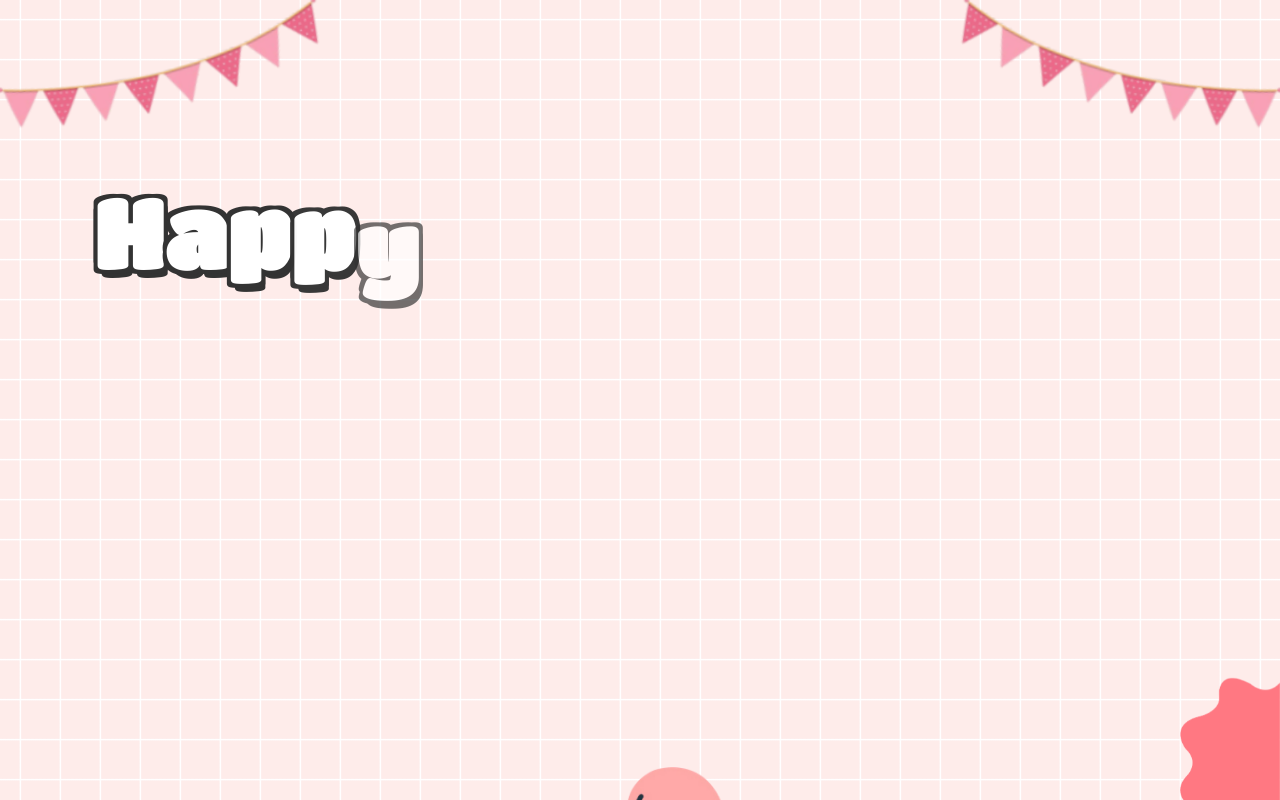
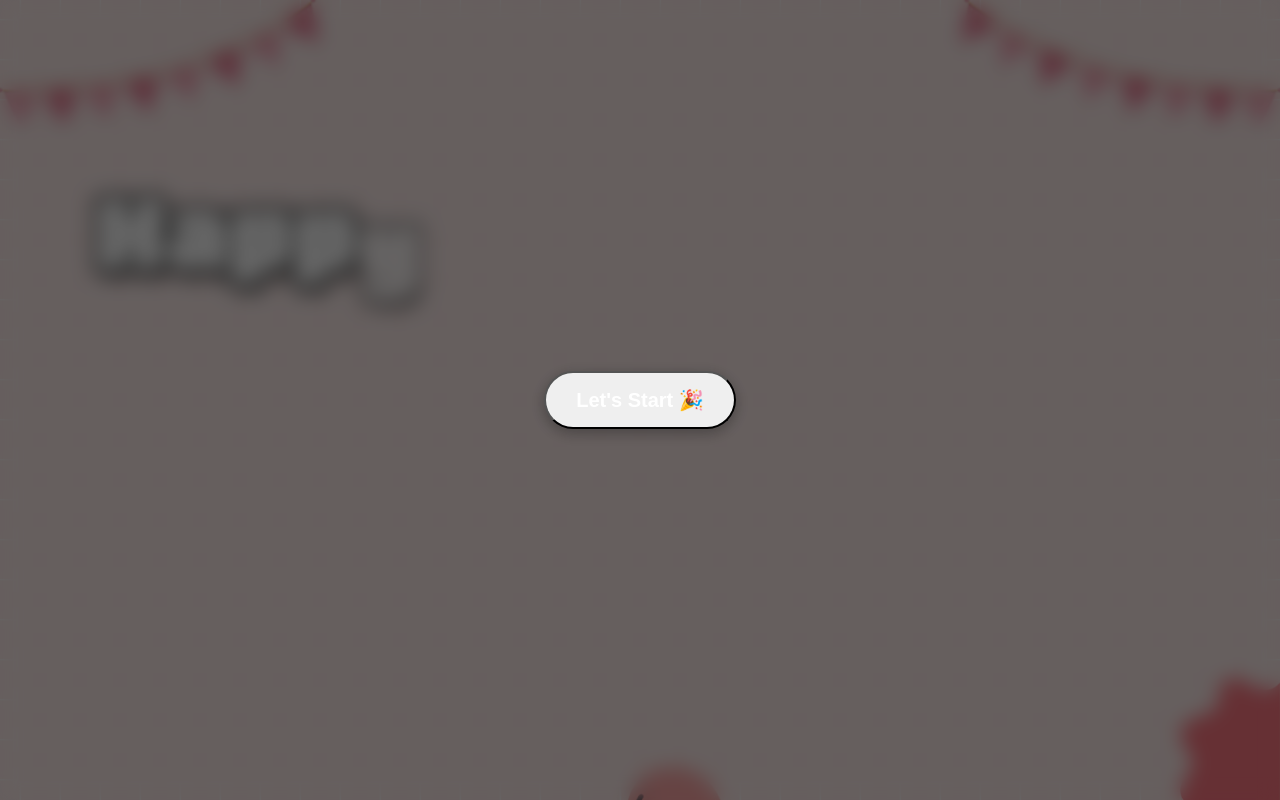
Before and after one commit to deepanshu-ku-17/birthday-website, a plain HTML site: page birthday/index.html in a window 1280 px wide. Drawn offline with nearby package versions, Linux system fonts and the light colour scheme; a web font is replaced by a local one.

Commit message:
Update index.html
blur start button

```diff
--- a/birthday/index.html
+++ b/birthday/index.html
@@ -15,9 +15,55 @@
     <script src="https://code.jquery.com/jquery-3.7.1.min.js"
         integrity="sha256-/JqT3SQfawRcv/BIHPThkBvs0OEvtFFmqPF/lYI/Cxo=" crossorigin="anonymous"></script>
     <link rel="stylesheet" href="style.css">
+
+      <style>
+    body {
+      margin: 0;
+      padding: 0;
+      overflow: hidden;
+      font-family: Arial, sans-serif;
+    }
+
+    /* Overlay Blur Screen */
+    #overlay {
+      position: fixed;
+      top: 0; left: 0;
+      width: 100%; height: 100%;
+      backdrop-filter: blur(10px);
+      background: rgba(0,0,0,0.6);
+      display: flex;
+      justify-content: center;
+      align-items: center;
+      z-index: 9999;
+    }
+
+    #startBtn {
+      padding: 15px 30px;
+      font-size: 20px;
+      font-weight: bold;
+      color: white;
+      background: linear-gradient(to right, #FF7882, #FF7882 63%)
+      border: none;
+      border-radius: 50px;
+      cursor: pointer;
+      box-shadow: 0 4px 15px rgba(0,0,0,0.3);
+      transition: transform 0.2s ease;
+    }
+
+    #startBtn:hover {
+      transform: scale(1.05);
+    }
+  </style>
+
+
 </head>
 
 <body>
+
+    <div id="overlay">
+    <button id="startBtn">Let's Start 🎉</button>
+  </div>
+
     <audio id="bg-music" autoplay loop>
         <source src= "audio.mp3" type="audio/mpeg">
     </audio>
@@ -160,6 +206,18 @@
     </div>
 
 </body>
+
+    <script>
+    const btn = document.getElementById("startBtn");
+    const overlay = document.getElementById("overlay");
+    const audio = document.getElementById("bg-music");
+
+    btn.addEventListener("click", () => {
+      overlay.style.display = "none";   // blur + button gayab
+      audio.play();                     // music chalu
+    });
+  </script>
+
 <script>
 
     window.addEventListener("load", () => {
```
